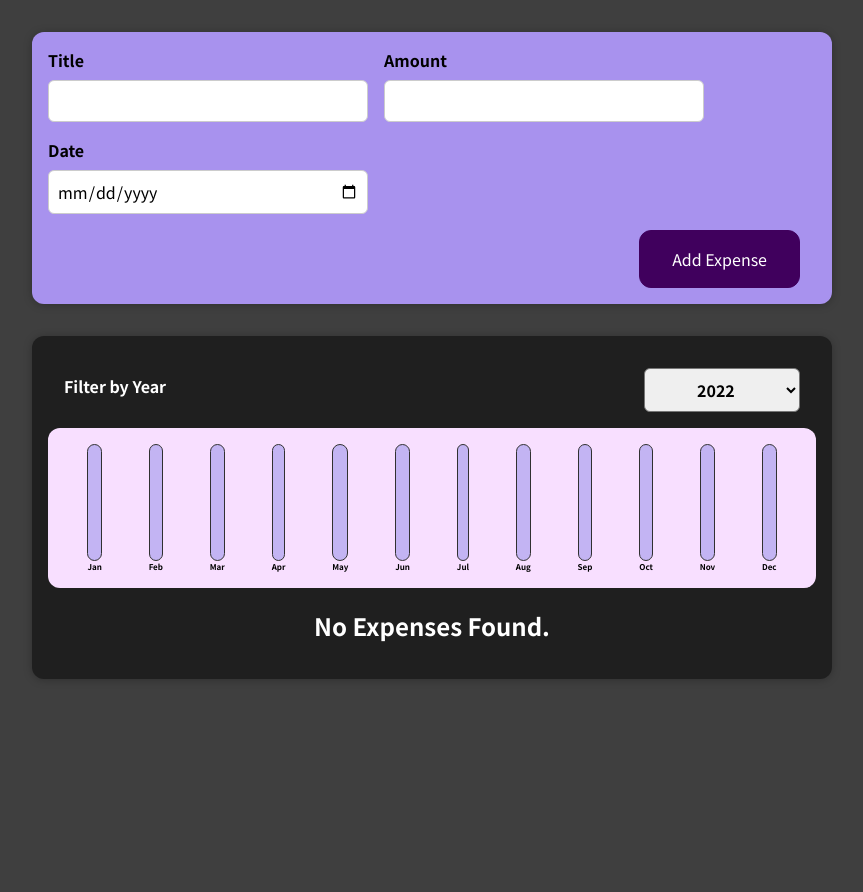
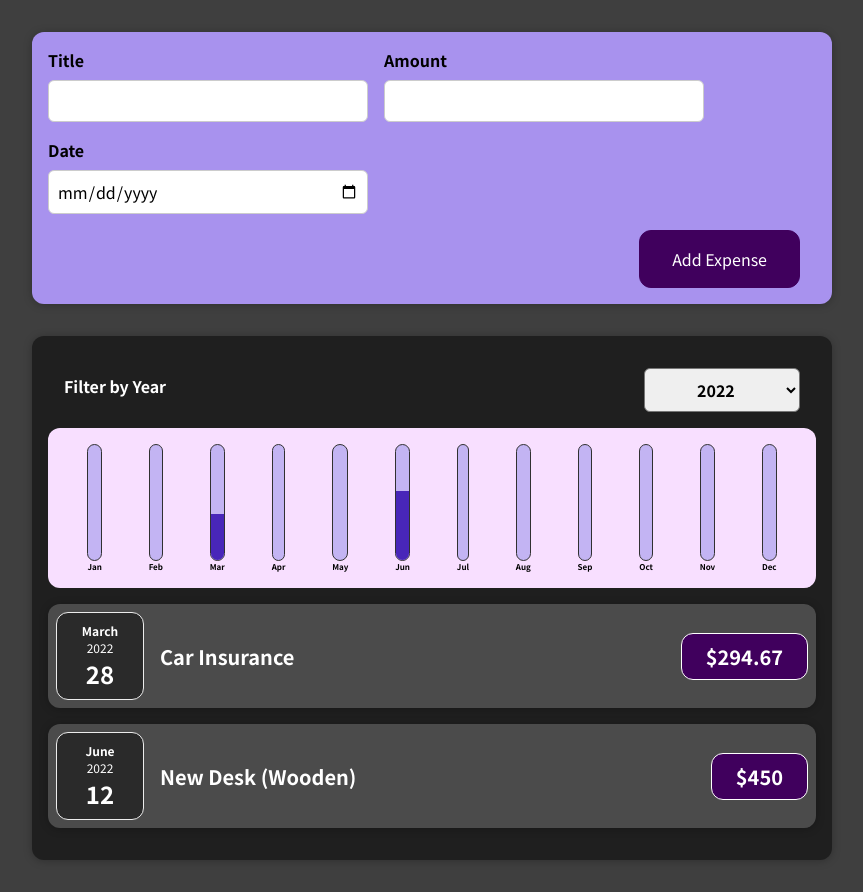
Before and after one commit to rajput-hemant/expense-tracker-web, a React (Create React App) app: page / in a window 1280 px wide. Shown: the whole page, without its empty margins (208-1071 px from the left). Before the commit the page ends 800 px from the top, so only its background shows below. Built offline with nearby package versions, Linux system fonts and the light colour scheme.

Commit message:
changed site title & other minor improvements
Signed-off-by: rajput-hemant <hemant.rajput_cs20@gla.ac.in>

```diff
--- a/public/index.html
+++ b/public/index.html
@@ -24,7 +24,7 @@
       work correctly both with client-side routing and a non-root public URL.
       Learn how to configure a non-root public URL by running `npm run build`.
     -->
-    <title>React App</title>
+    <title>Expense Tracker</title>
   </head>
   <body>
     <noscript>You need to enable JavaScript to run this app.</noscript>
--- a/src/App.js
+++ b/src/App.js
@@ -8,20 +8,20 @@ const DUMMY_EXPENSES = [
 		id: "e1",
 		title: "Toilet Paper",
 		amount: 94.12,
-		date: new Date(2020, 7, 14),
+		date: new Date(2021, 7, 14),
 	},
 	{ id: "e2", title: "New TV", amount: 799.49, date: new Date(2021, 2, 12) },
 	{
 		id: "e3",
 		title: "Car Insurance",
 		amount: 294.67,
-		date: new Date(2021, 2, 28),
+		date: new Date(2022, 2, 28),
 	},
 	{
 		id: "e4",
 		title: "New Desk (Wooden)",
 		amount: 450,
-		date: new Date(2021, 5, 12),
+		date: new Date(2022, 5, 12),
 	},
 ];
 
--- a/src/components/Chart/Chart.js
+++ b/src/components/Chart/Chart.js
@@ -2,8 +2,8 @@ import ChartBar from "./ChartBar";
 import "./Chart.css";
 
 function Chart(props) {
-	const dataPointValues = props.dataPoints.map((dataPoint) => dataPoint.value);
-	const totalMax = Math.max(...dataPointValues);
+	let totalMax = 0;
+	props.dataPoints.map((dataPoint) => (totalMax += dataPoint.value));
 
 	return (
 		<div className="chart">
```
